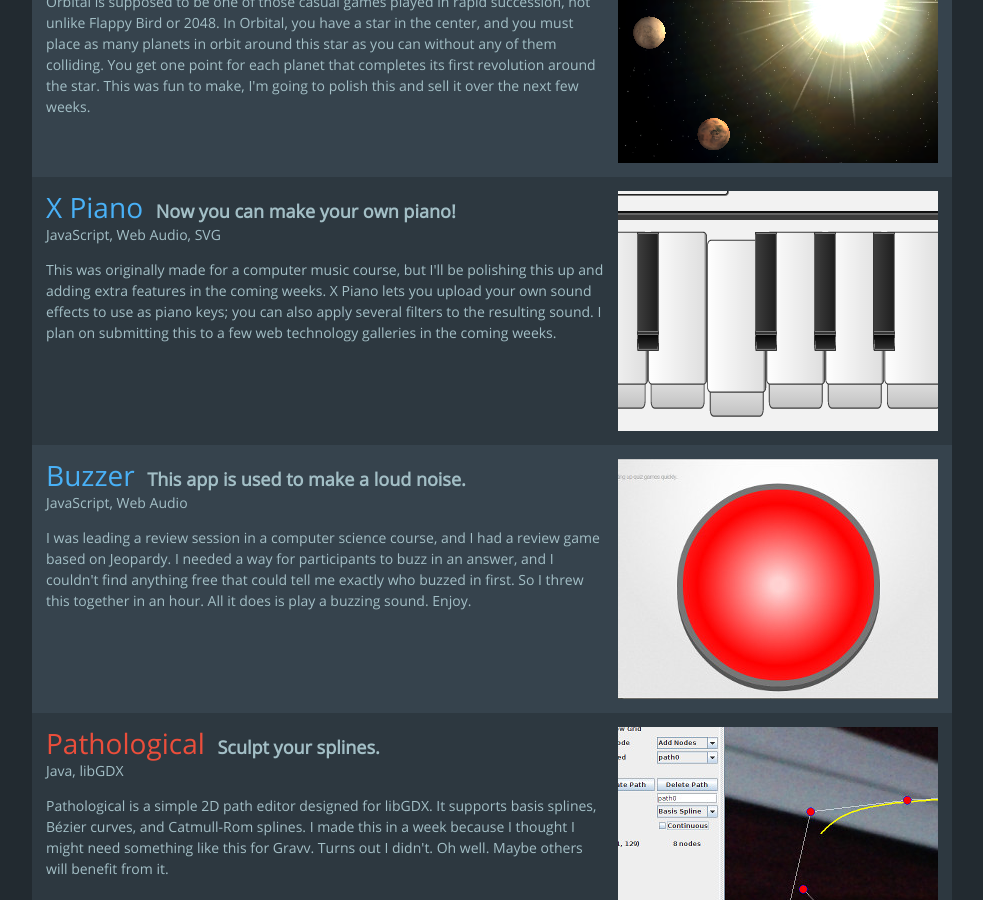
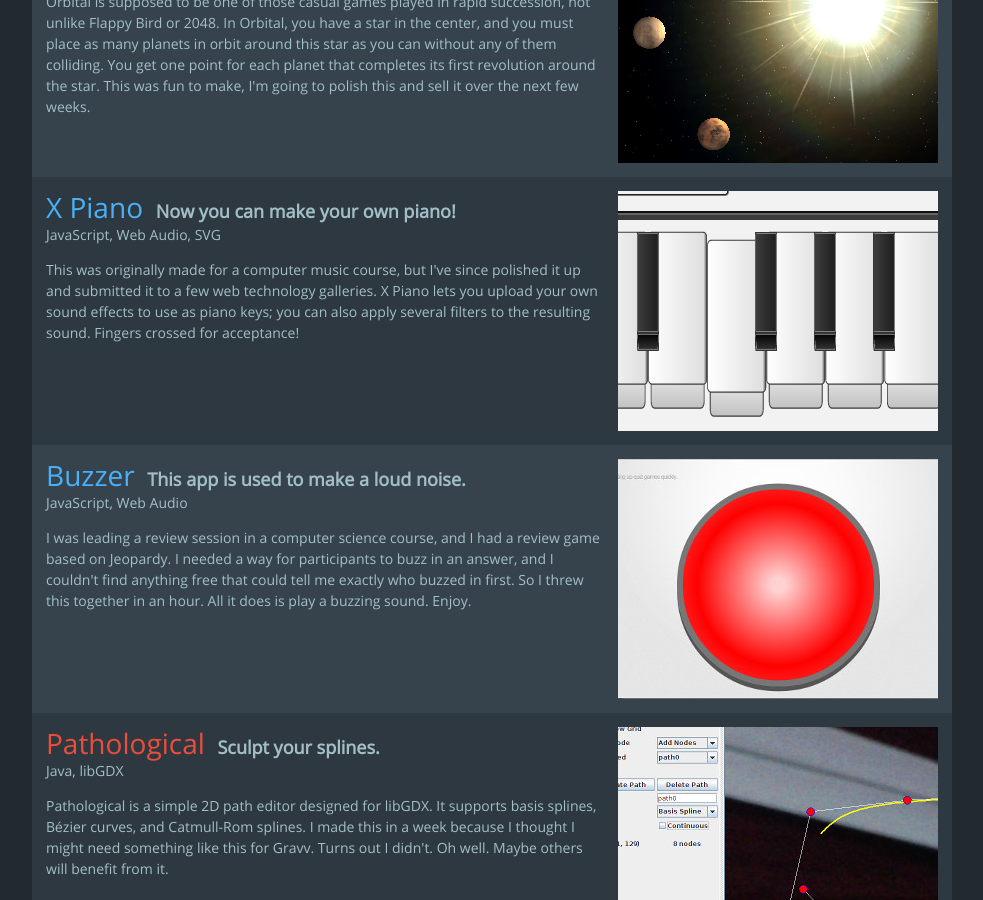
Before and after one commit to JesseTG/jessetg.github.io, a Jekyll site: the page built from projects.html, in a window 1280 px wide and 900 px high, scrolled down 897 px. Shown: the whole window, without its empty margins (148-1131 px from the left). Built offline with Jekyll 4.4.1, drawn with Linux system fonts in a browser that asks for light colours; nearby versions of some CDN libraries; comment, search, counter and statistics services are not loaded.

Commit message:
Updated info for X Piano

```diff
--- a/_includes/projects/x-piano.html
+++ b/_includes/projects/x-piano.html
@@ -1,3 +1,3 @@
 <p>
-This was originally made for a computer music course, but I'll be polishing this up and adding extra features in the coming weeks.  X Piano lets you upload your own sound effects to use as piano keys; you can also apply several filters to the resulting sound.  I plan on submitting this to a few web technology galleries in the coming weeks.
+This was originally made for a computer music course, but I've since polished it up and submitted it to a few web technology galleries.  X Piano lets you upload your own sound effects to use as piano keys; you can also apply several filters to the resulting sound.  Fingers crossed for acceptance!
 </p>
```
